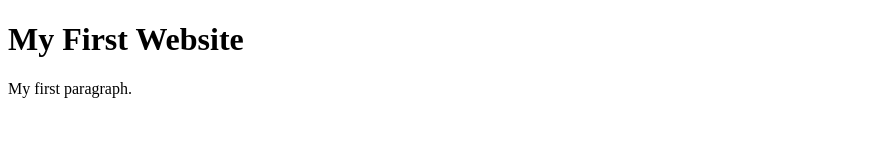
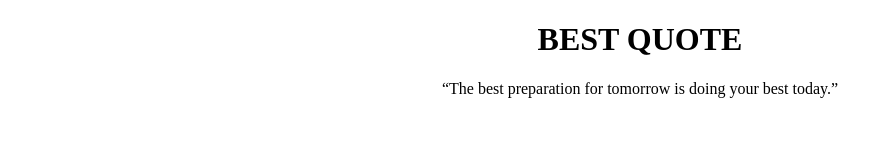
Before and after one commit to kulkarnishrilakshmi/codersrank-template-fr7acl, a website: page index.html in a window 1280 px wide. Shown: the whole page, without its empty margins (0-893 px from the left). Drawn offline with Linux system fonts and the light colour scheme.

Commit message:
1 file modified

```diff
--- a/index.html
+++ b/index.html
@@ -5,8 +5,8 @@
   </head>
   <body>
 
-    <h1>My First Website</h1>
-    <p>My first paragraph.</p>
+    <h1><center>BEST QUOTE</center></h1>
+    <p><CENTER>“The best preparation for tomorrow is doing your best today.”</CENTER></p>
 
   </body>
 </html>
```
